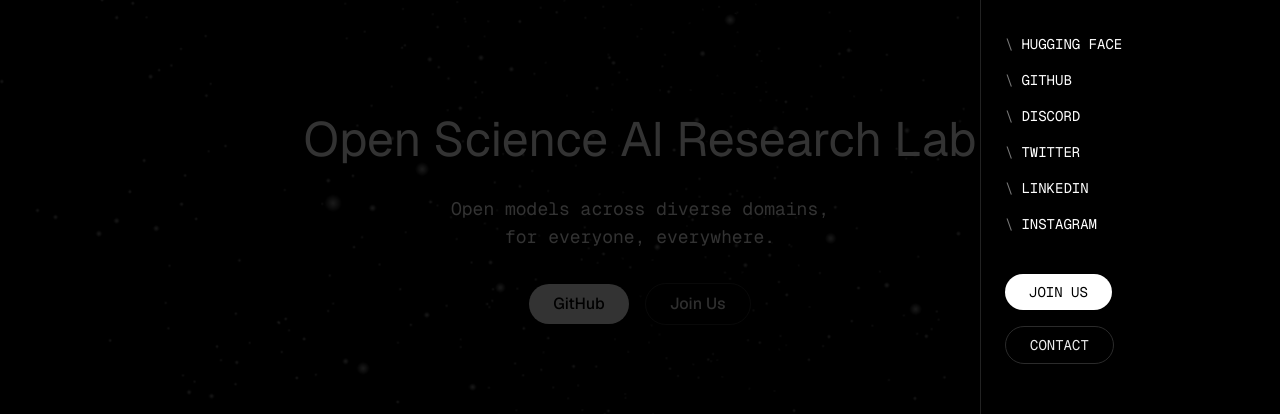
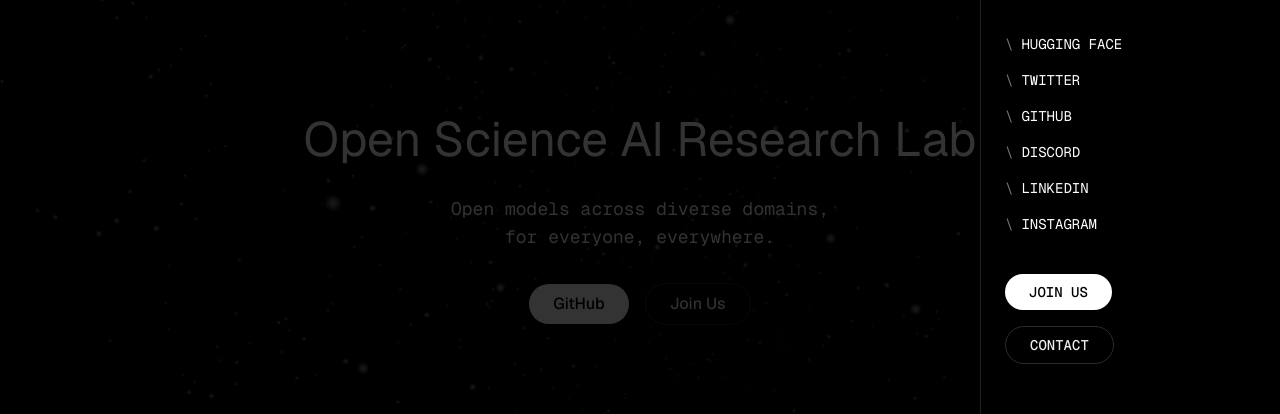
Before and after one commit to 1msirius/mithril-site, a Next.js app: page / in a window 1280 px wide. Both pictures are taken after a click on the button "Toggle menu". Shown: the part 190-604 px from the top of the page. Built offline with nearby package versions, Linux system fonts and the light colour scheme.

Commit message:
Update navbar

```diff
--- a/components/nav.tsx
+++ b/components/nav.tsx
@@ -103,6 +103,15 @@ export function Navbar() {
                   <h2>HUGGING FACE</h2>
                 </a>
                 <a
+                  href="https://twitter.com/mithrilailabs"
+                  target="_blank"
+                  rel="noopener noreferrer"
+                  className="text-sm hover:text-gray-300 flex gap-2"
+                >
+                  <span className="text-[#787878]">\</span>
+                  <h2>TWITTER</h2>
+                </a>
+                <a
                   href="https://github.com/mithrilai"
                   target="_blank"
                   rel="noopener noreferrer"
@@ -119,15 +128,6 @@ export function Navbar() {
                 >
                   <span className="text-[#787878]">\</span>
                   <h2>DISCORD</h2>
-                </a>
-                <a
-                  href="https://twitter.com/mithrilailabs"
-                  target="_blank"
-                  rel="noopener noreferrer"
-                  className="text-sm hover:text-gray-300 flex gap-2"
-                >
-                  <span className="text-[#787878]">\</span>
-                  <h2>TWITTER</h2>
                 </a>
                 <a
                   href="https://www.linkedin.com/company/mithril-ai/"
@@ -150,7 +150,7 @@ export function Navbar() {
               </div>
               <div className="text-sm flex flex-col space-y-4">
                 <a href="#" target="_blank" rel="noopener noreferrer">
-                  <button className="bg-white text-black px-6 py-2 text-sm rounded-full hover:bg-gray-200 transition-colors">
+                  <button className="bg-white text-black px-6 py-2 text-sm font-medium rounded-full hover:bg-gray-200 transition-colors">
                     JOIN US
                   </button>
                 </a>
@@ -159,7 +159,7 @@ export function Navbar() {
                   target="_blank"
                   rel="noopener noreferrer"
                 >
-                  <button className="bg-black text-[#EDEDED] border border-solid border-[#2B2B2B] px-6 py-2 rounded-full hover:bg-[#111111] transition-colors">
+                  <button className="bg-black text-[#EDEDED] text-sm font-medium border border-solid border-[#2B2B2B] px-6 py-2 rounded-full hover:bg-[#111111] transition-colors">
                     CONTACT
                   </button>
                 </a>
```
